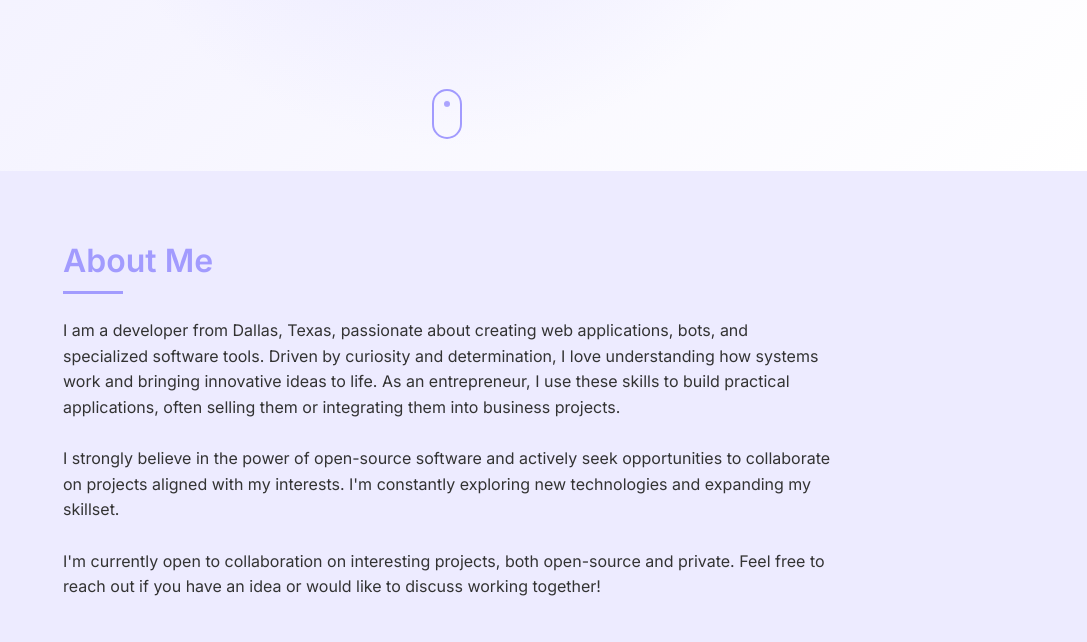
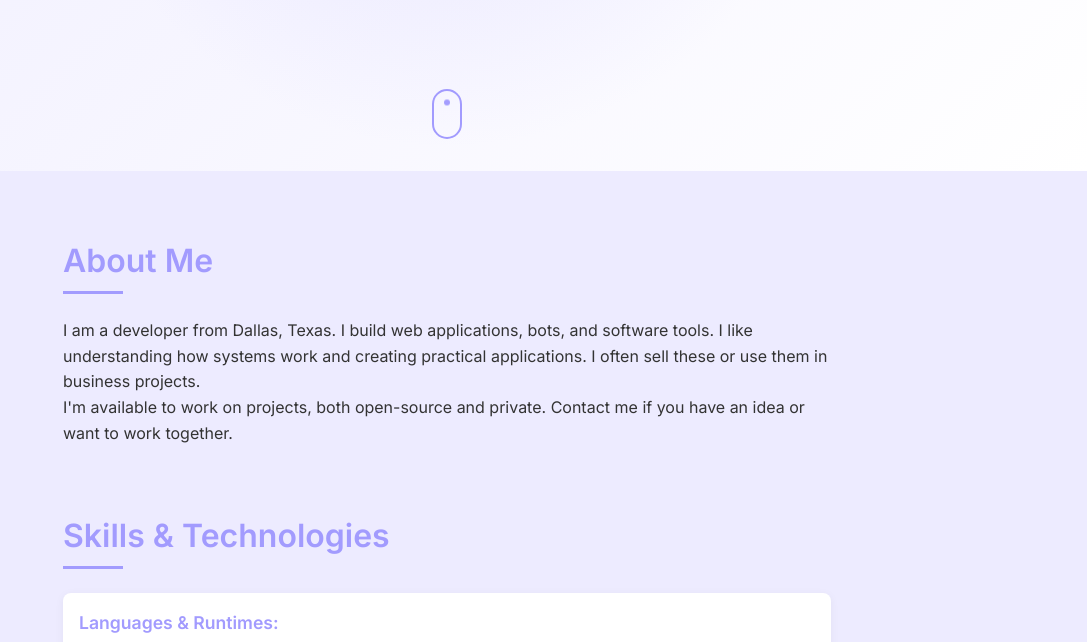
Before and after one commit to integer-bit/integer-bit.github.io, a website built with Vite: page index.html in a window 1280 px wide. Shown: the part 629-1271 px from the top of the page, without its empty margins (193-1280 px from the left). Built offline with nearby package versions, Linux system fonts and the light colour scheme.

Commit message:
refactor: shortened about me

```diff
--- a/index.html
+++ b/index.html
@@ -36,23 +36,14 @@
     <section id="about">
       <h2>About Me</h2>
       <p>
-        I am a developer from Dallas, Texas, passionate about creating web
-        applications, bots, and specialized software tools. Driven by curiosity
-        and determination, I love understanding how systems work and bringing
-        innovative ideas to life. As an entrepreneur, I use these skills to
-        build practical applications, often selling them or integrating them
-        into business projects.
+        I am a developer from Dallas, Texas. I build web applications, bots, and
+        software tools. I like understanding how systems work and creating
+        practical applications. I often sell these or use them in business
+        projects.
       </p>
-
-      <p><br />
-        I strongly believe in the power of open-source software and actively
-        seek opportunities to collaborate on projects aligned with my interests.
-        I'm constantly exploring new technologies and expanding my skillset.
-      </p>
-      <p><br />
-        I'm currently open to collaboration on interesting projects, both
-        open-source and private. Feel free to reach out if you have an idea or
-        would like to discuss working together!
+      <p>
+        I'm available to work on projects, both open-source and private. Contact
+        me if you have an idea or want to work together.
       </p>
     </section>
 
```
